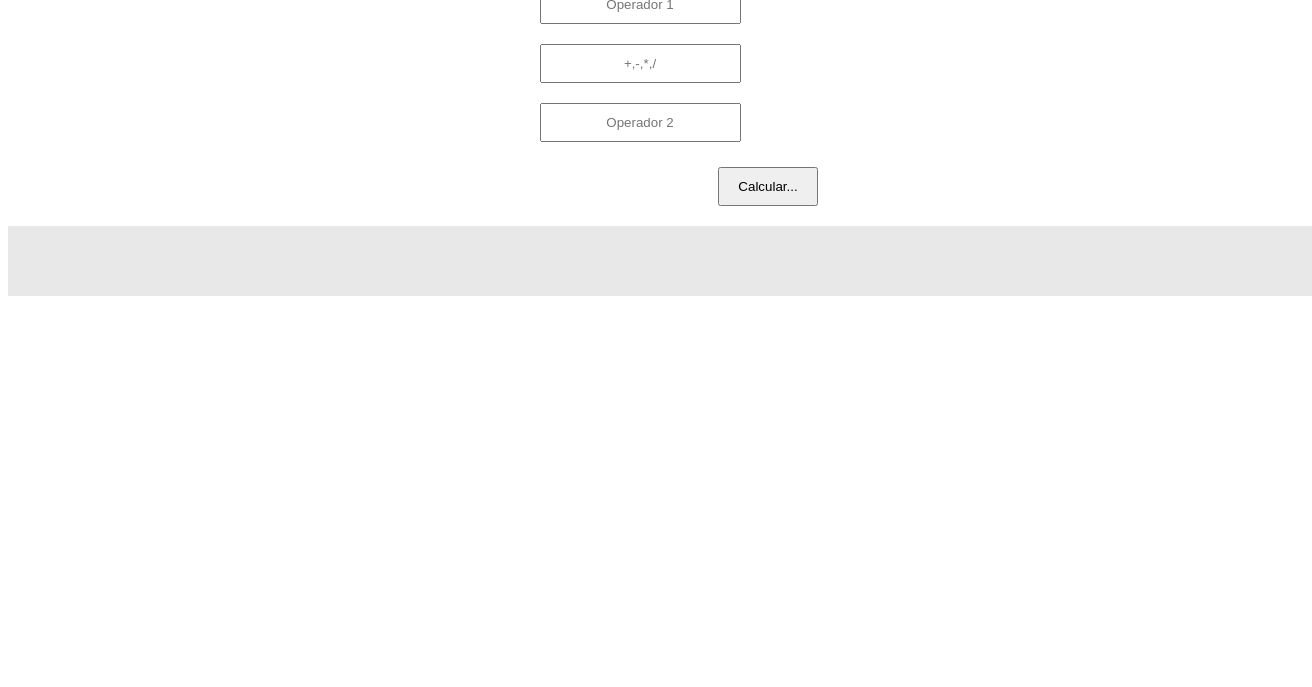
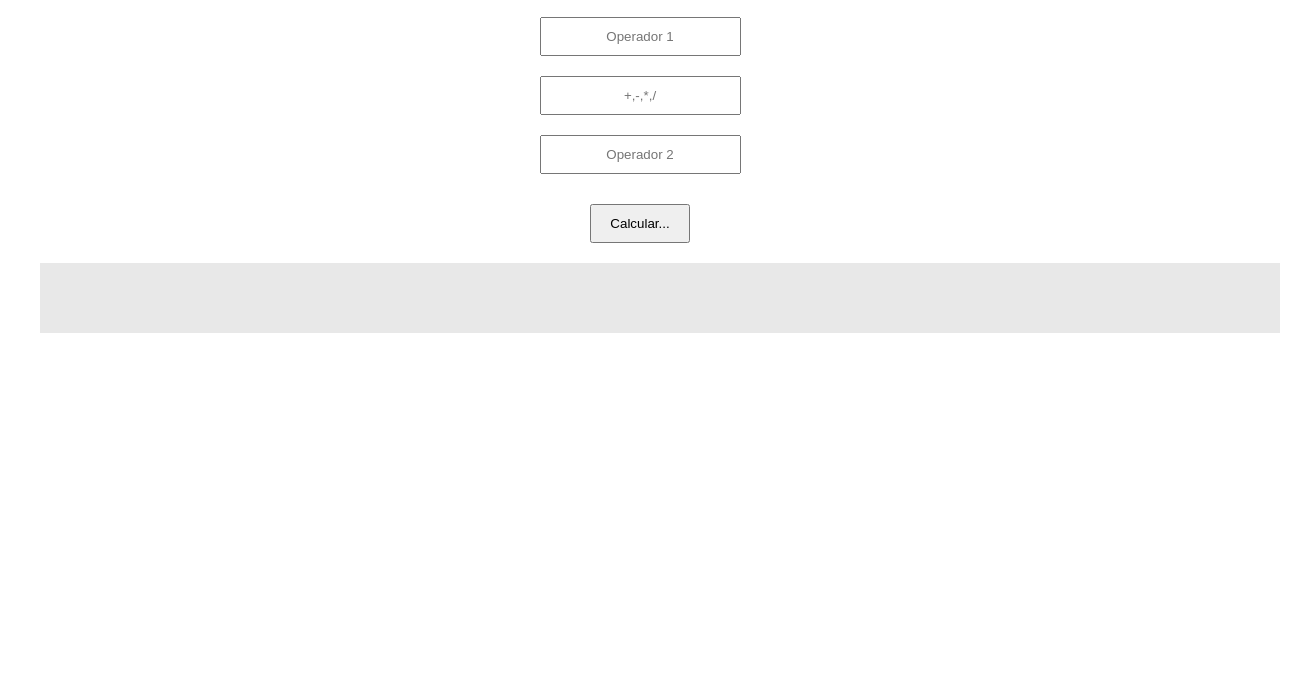
Before and after one commit to Nattalic/TALLER-DE-JAVASCRIPT, a plain HTML site: page index.html in a window 1280 px wide. Shown: the part 113-800 px from the top of the page, 1312 px wide, since content can reach past the window. Drawn offline with Linux system fonts and the light colour scheme.

Commit message:
se corrijen tamaños

```diff
--- a/script.js
+++ b/script.js
@@ -1,5 +1,5 @@
 document.getElementById("calcular").addEventListener("click", function() {
-    // Obtener valores de los inputs
+    // OBTENER VARIABLES
     let op1 = document.getElementById("operador1").value;
     let operador = document.getElementById("operadores").value;
     let op2 = document.getElementById("operador2").value;
@@ -7,8 +7,8 @@ document.getElementById("calcular").addEventListener("click", function() {
     let num1 = Number(op1);
     let num2 = Number(op2);
 
-
-    if (isNaN(op1) || isNaN(op2)) {
+    // VALIDAR SI ES UN NUMERO
+    if (parseInt(op1) || parseInt(op2)) {
         resultado.textContent = "ERROR: Ingresa números válidos.";
         return;
     }
--- a/style.css
+++ b/style.css
@@ -1,3 +1,9 @@
+body {
+    margin: 40px auto;
+    margin-bottom: 0;
+    max-width: 1200px;
+}
+
 .general {
     display: flex;
     flex-direction: column;
@@ -28,8 +34,8 @@ input {
 }
 
 button {
-    margin-top: 15px;
-    margin-left: 710px;
+    margin-top: 20px;
+    margin-left: 550px;
     width: 100px;
     padding: 10px;
 }
```
Also changed, not shown: index.html (+10 -0 lines).
